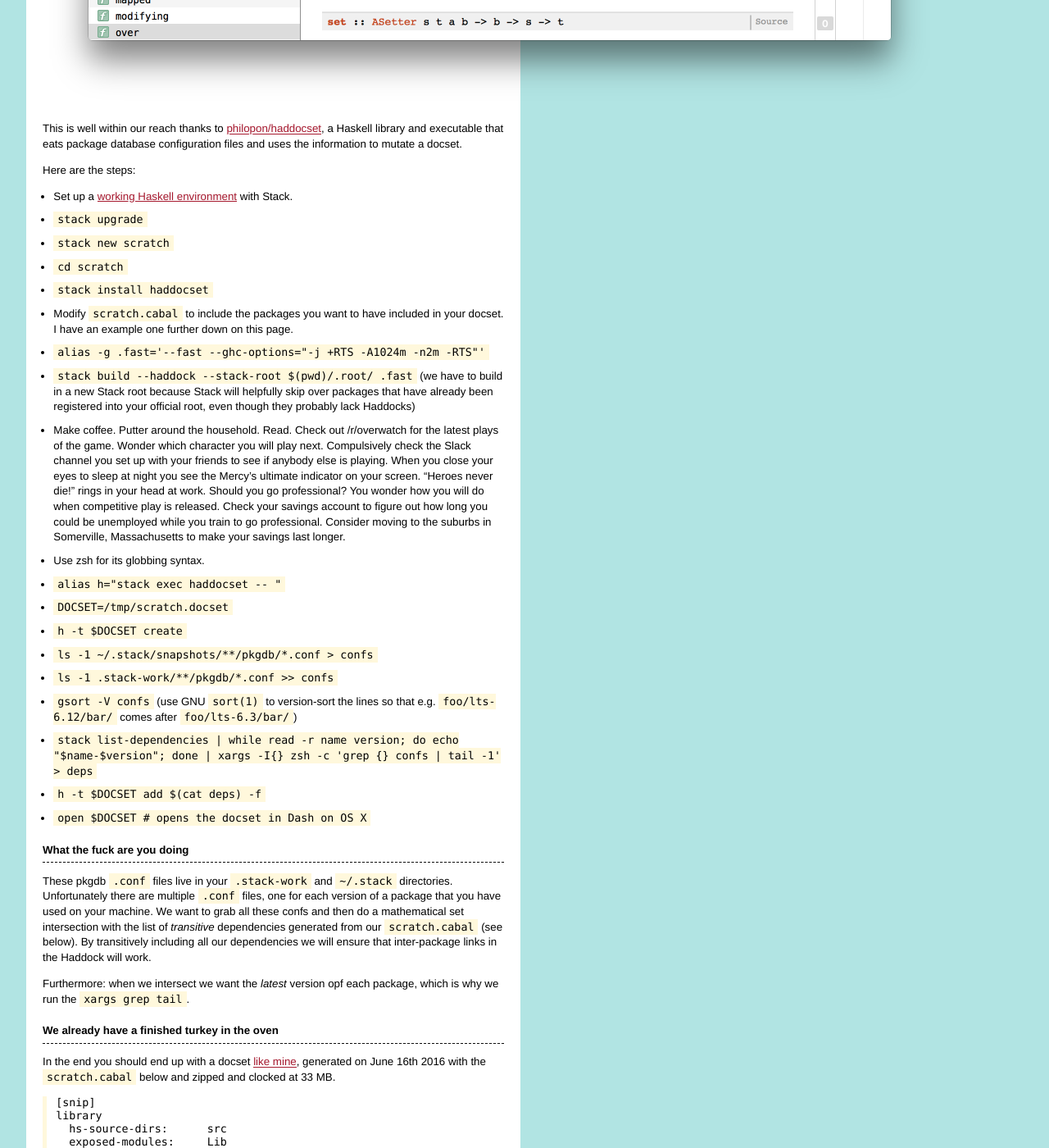
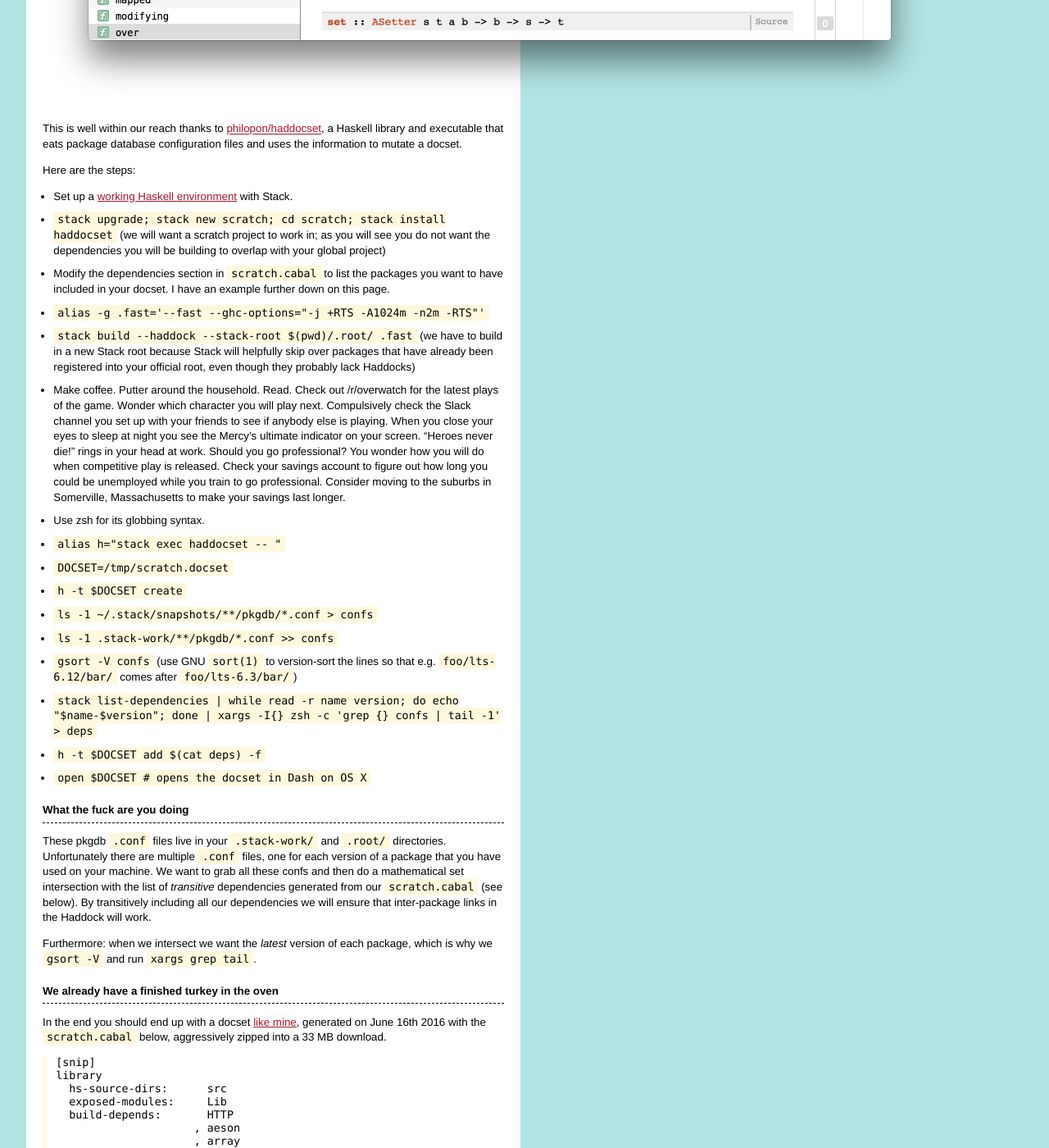
Before and after one commit to hlian/hao.codes, a Jekyll site: the page built from _posts/2016-06-16-docsets.md, in a window 1280 px wide and 1400 px high, scrolled down 1192 px. Shown: the whole window at 82% size. Built offline with Jekyll 4.4.1, drawn with Linux system fonts in a browser that asks for light colours.

Commit message:
Update 2016-06-16-docsets.md

```diff
--- a/_posts/2016-06-16-docsets.md
+++ b/_posts/2016-06-16-docsets.md
@@ -20,15 +20,9 @@ Here are the steps:
 
 * Set up a [working Haskell environment](/haskell-treasure-map.html) with Stack.
 
-* `stack upgrade`
+* `stack upgrade; stack new scratch; cd scratch; stack install haddocset` (we will want a scratch project to work in; as you will see you do not want the dependencies you will be building to overlap with your global project)
 
-* `stack new scratch`
-
-* `cd scratch`
-
-* `stack install haddocset`
-
-* Modify `scratch.cabal` to include the packages you want to have included in your docset. I have an example one further down on this page.
+* Modify the dependencies section in `scratch.cabal` to list the packages you want to have included in your docset. I have an example further down on this page.
 
 * `alias -g .fast='--fast --ghc-options="-j +RTS -A1024m -n2m -RTS"'`
 
@@ -58,14 +52,13 @@ Here are the steps:
 
 ## What the fuck are you doing
 
-These pkgdb `.conf` files live in your `.stack-work`
-and `~/.stack` directories. Unfortunately there are multiple `.conf` files, one for each version of a package that you have used on your machine. We want to grab all these confs and then do a mathematical set intersection with the list of _transitive_ dependencies generated from our `scratch.cabal` (see below). By transitively including all our dependencies we will ensure that inter-package links in the Haddock will work.
+These pkgdb `.conf` files live in your `.stack-work/` and `.root/` directories. Unfortunately there are multiple `.conf` files, one for each version of a package that you have used on your machine. We want to grab all these confs and then do a mathematical set intersection with the list of _transitive_ dependencies generated from our `scratch.cabal` (see below). By transitively including all our dependencies we will ensure that inter-package links in the Haddock will work.
 
-Furthermore: when we intersect we want the _latest_ version opf each package, which is why we run the `xargs grep tail`.
+Furthermore: when we intersect we want the _latest_ version of each package, which is why we `gsort -V` and run `xargs grep tail`.
 
 ## We already have a finished turkey in the oven
 
-In the end you should end up with a docset [like mine](/static/2016-06-16-scratch.docset.zip), generated on June 16th 2016 with the `scratch.cabal` below and zipped and clocked at 33 MB.
+In the end you should end up with a docset [like mine](/static/2016-06-16-scratch.docset.zip), generated on June 16th 2016 with the `scratch.cabal` below, aggressively zipped into a 33 MB download.
 
 ~~~
 [snip]
```
